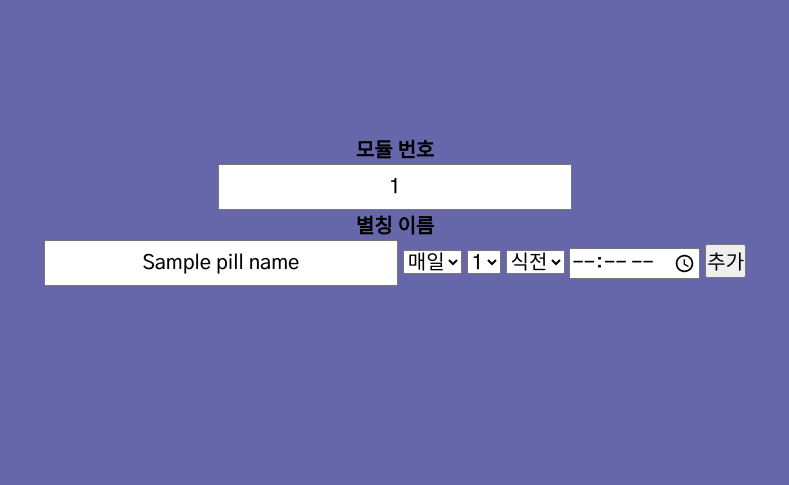
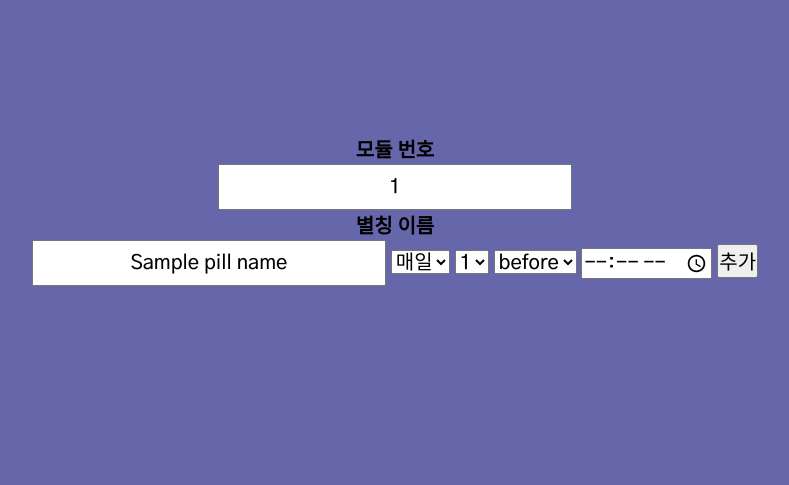
Before and after one commit to ischar/pillMe2, a Django app: template templates/pybo/addpill.html in a window 1280 px wide. Shown: the part 305-790 px from the top of the page, without its empty margins (245-1034 px from the left). Run offline with Django 4.2, Linux system fonts and the light colour scheme; the template is opened without the code that fills it: most values are stand-ins (such as "Sample title", 1, 10 or a date in 2020).

Commit message:
약알림 추가

```diff
--- a/pybo/views.py
+++ b/pybo/views.py
@@ -105,7 +105,7 @@ def friendList(request):
 
 
 def addpill(request):
-        return render(request, 'pybo/addpill.html', {'pilllist': pilllist})
+        return render(request, 'pybo/addpill.html')
 
 def mypill(request):
     pilllist = PillList.objects.all()
@@ -149,10 +149,11 @@ def addpillList(request):
 
 def friendpill(request, username):
    # pilllist = PillList.objects.all()
+    pillList = PillList.objects.filter(PillMaster__icontains=username)
     userName = {
         'userName': username,
     }
    # pilllist = pilllist.objects.filter(PillMaster__icontains=userName)
 
 #    render(request, 'pybo/friendpill.html', {'pilllist': pilllist})
-    return render(request, 'pybo/friendpill.html', {'userName' : userName})
+    return render(request, 'pybo/friendpill.html', {'userName' : userName, 'pillList': pillList})
--- a/templates/pybo/addpill.html
+++ b/templates/pybo/addpill.html
@@ -28,10 +28,10 @@
                     <option value="{{PillTime}}">3</option>
                 </select>
                 <select>
-                    <option value ="{{PillEat}}">식전</option>
-                    <option value ="{{PillEat}}">식후</option>
+                    <option value ="{{EatTime}}">before</option>
+                    <option value ="{{EatTime}}">after</option>
                 </select>
-                <input type="time" name="birthtime" value = "{{EatTime}}">
+                <input type="time" name="birthtime" value = "{{PillTakeTime}}">
                 <button type="submit">추가</button>
             </form>
         </div>
```
Also changed, not shown: templates/pybo/friendpill.html (+8 -1 lines).
